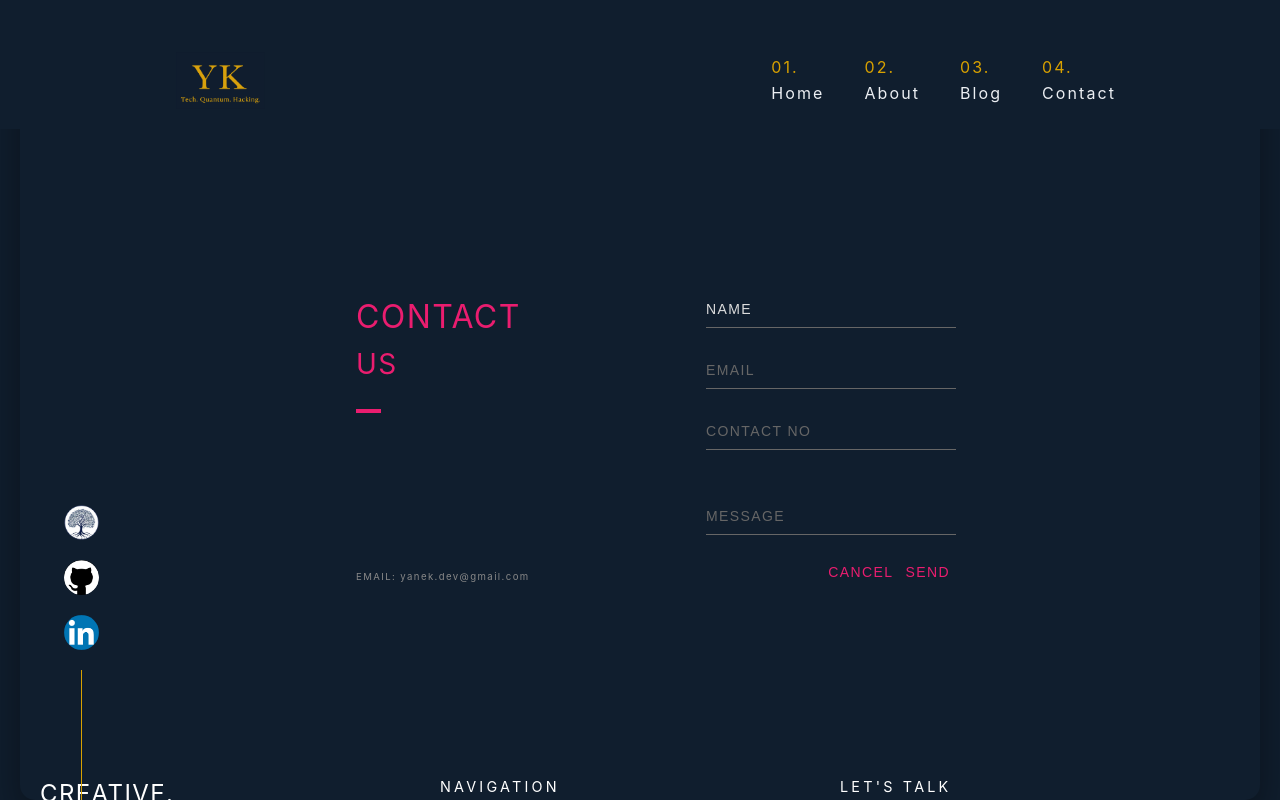
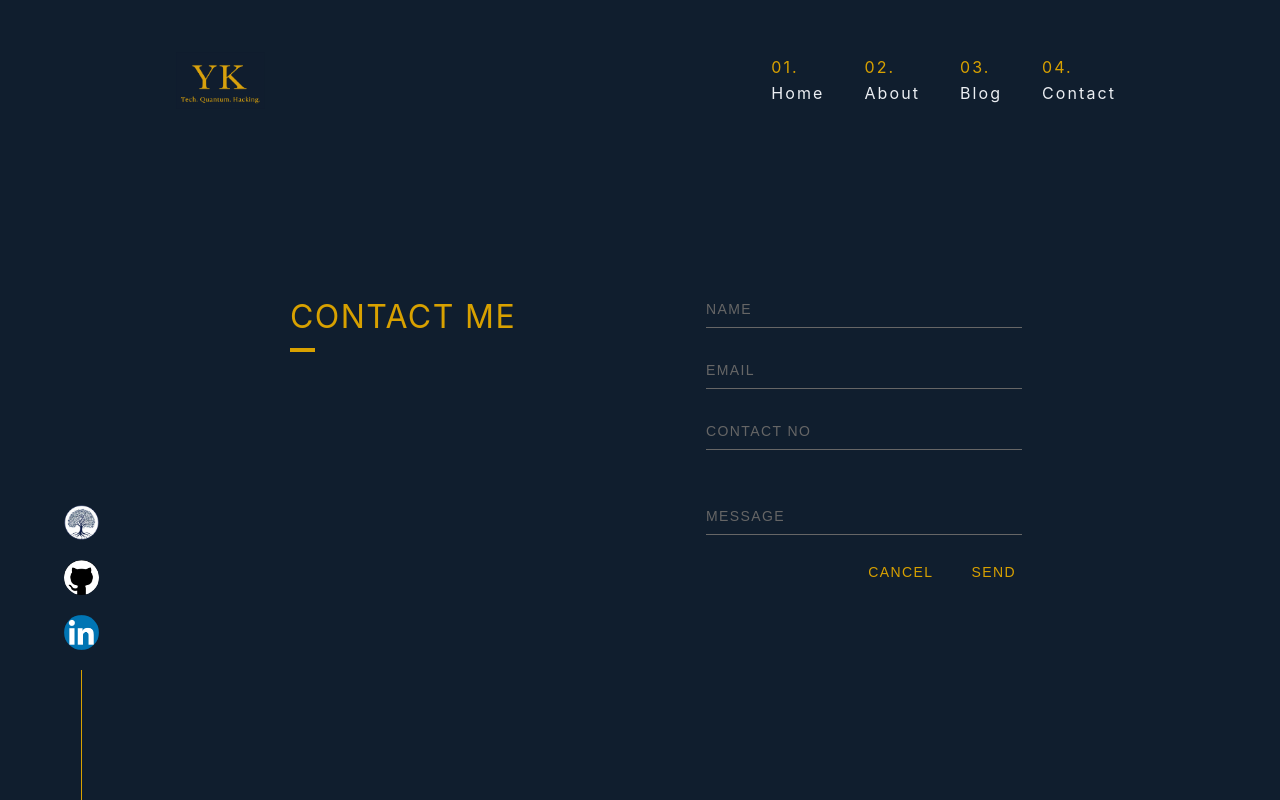
Before and after one commit to Yanek-K/Portfolio-v2, a React app: page / in a window 1280 px wide. Shown: the top 800 px of the page. Built offline with nearby package versions, Linux system fonts and the light colour scheme.

Commit message:
Styling contact page

```diff
--- a/src/Components/Contact/index.css
+++ b/src/Components/Contact/index.css
@@ -8,24 +8,12 @@ input {
   display: flex;
   margin: var(--margin-standard);
   padding: 4rem;
+  margin-bottom: 5rem;
 }
 
 .container {
-  flex: 0 1 700px;
+  flex: 0 1 900px;
   margin: auto;
-}
-
-.screen:after {
-  content: "";
-  display: block;
-  position: absolute;
-  top: 0;
-  left: 20px;
-  right: 20px;
-  bottom: 0;
-  border-radius: 15px;
-  box-shadow: 0 20px 40px rgba(0, 0, 0, 0.4);
-  z-index: -1;
 }
 
 .screen-header {
@@ -68,7 +56,7 @@ input {
   display: flex;
   flex-direction: column;
   position: relative;
-  color: #ea1d6f;
+  color: var(--green);
 }
 
 .app-title:after {
@@ -79,7 +67,7 @@ input {
   bottom: -10px;
   width: 25px;
   height: 4px;
-  background: #ea1d6f;
+  background: var(--green);
 }
 
 .app-contact {
@@ -125,17 +113,23 @@ input {
 .app-form-button {
   background: none;
   border: none;
-  color: #ea1d6f;
+  color: var(--green);
   font-size: 14px;
   cursor: pointer;
   outline: none;
+  transition: background 0.3s;
+  padding-left: 2rem;
 }
 
 .app-form-button:hover {
-  color: #b9134f;
+  transform: scale(1.2);
 }
 
-@media screen and (max-width: 520px) {
+@media screen and (max-width: 1000px) {
+  .background {
+    margin: 2rem 4rem;
+    padding: 4rem;
+  }
   .screen-body {
     flex-direction: column;
   }
@@ -158,6 +152,10 @@ input {
 }
 
 @media screen and (max-width: 600px) {
+  .background {
+    margin: 1rem;
+    padding: 1rem;
+  }
   .screen-body {
     padding: 40px;
   }
--- a/src/Components/Contact/index.js
+++ b/src/Components/Contact/index.js
@@ -9,19 +9,13 @@ const ContactPage = () => {
           <div class="screen-body">
             <div class="screen-body-item left">
               <div class="app-title">
-                <h2>CONTACT</h2>
-                <h3>US</h3>
+                <h2>CONTACT ME</h2>
               </div>
-              <div class="app-contact">EMAIL: yanek.dev@gmail.com</div>
             </div>
             <div class="screen-body-item">
               <div class="app-form">
                 <div class="app-form-group">
-                  <input
-                    class="app-form-control"
-                    placeholder="NAME"
-                    value="Name"
-                  />
+                  <input class="app-form-control" placeholder="NAME" />
                 </div>
                 <div class="app-form-group">
                   <input class="app-form-control" placeholder="EMAIL" />
--- a/src/Pages/Home/App.css
+++ b/src/Pages/Home/App.css
@@ -194,6 +194,7 @@ code {
 :root {
   --navy: #101e2e; /* almost-black ink blue */
   --green: #d8a100; /* bold mustard yellow */
+  /* nice pink #ea1d6f; */
   --slate: #8a95a1; /* mid-tone slate */
   --white: #eceff3; /* pale ivory */
   --primary-font-family: "Montserrat", -apple-system, BlinkMacSystemFont,
```
